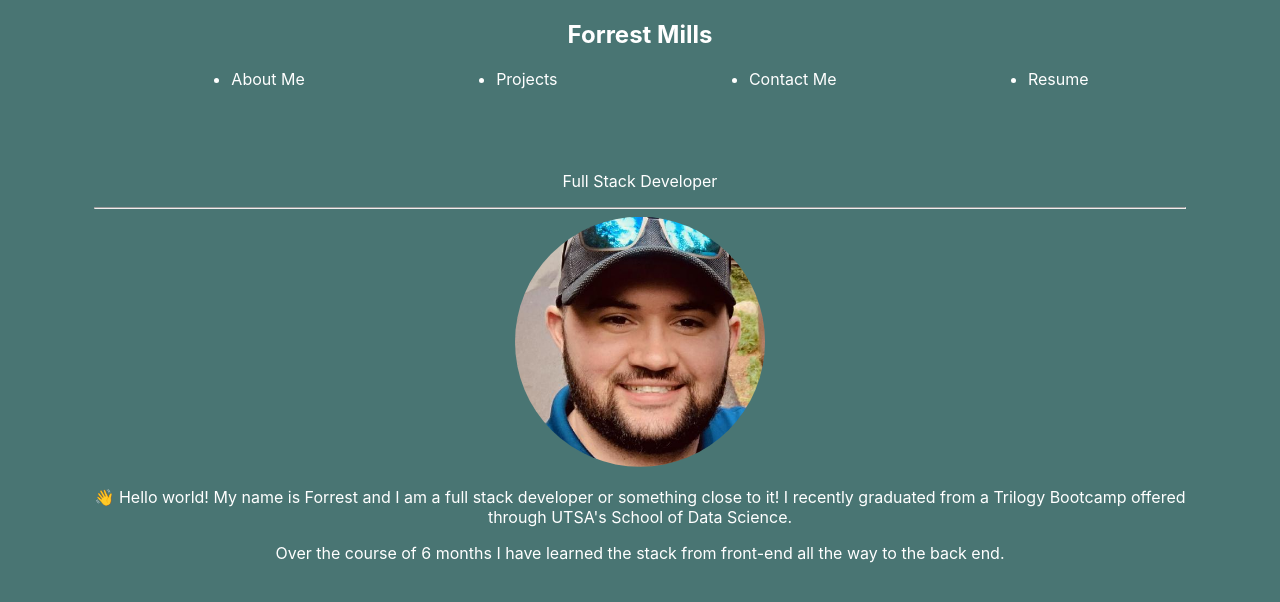
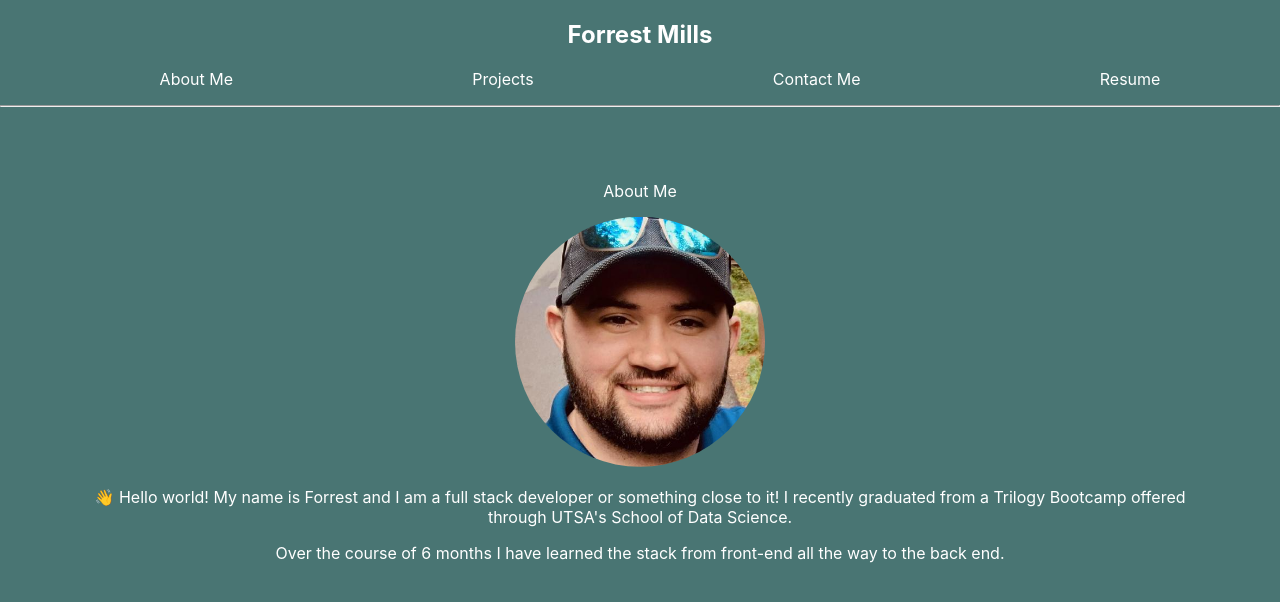
Before and after one commit to fmills89/my-react-portfolio, a React (Create React App) app: page / in a window 1280 px wide. Shown: the top 602 px of the page. Built offline with nearby package versions, Linux system fonts and the light colour scheme.

Commit message:
adjusted nav links

```diff
--- a/src/components/About/index.js
+++ b/src/components/About/index.js
@@ -4,8 +4,7 @@ import React from 'react';
 function About() {
     return (
        <div>
-           <p className='content is-medium'>Full Stack Developer</p>
-           <hr />
+           <p className='content is-medium'>About Me</p>
            <img className="my-pic" src={require('../../assets/pics/89666151.jpg')} alt="Forrest Mills"/>
            <p className='content mt-4'>
            👋 Hello world! My name is Forrest and I am a
--- a/src/components/Header/index.js
+++ b/src/components/Header/index.js
@@ -14,6 +14,7 @@ function Header(props) {
                     currentComp={currentComp}
                     setCurrentComp={setCurrentComp}
                 ></Nav>
+                 <hr />
             </div>
         </header>
     )
--- a/src/index.css
+++ b/src/index.css
@@ -25,7 +25,9 @@ body {
 ul{
   display: flex;
   flex: row;
-  justify-content: space-evenly;
+  text-decoration: none;
+  list-style-type: none;
+  justify-content: space-around;
 }
 
 .my-pic {
```
